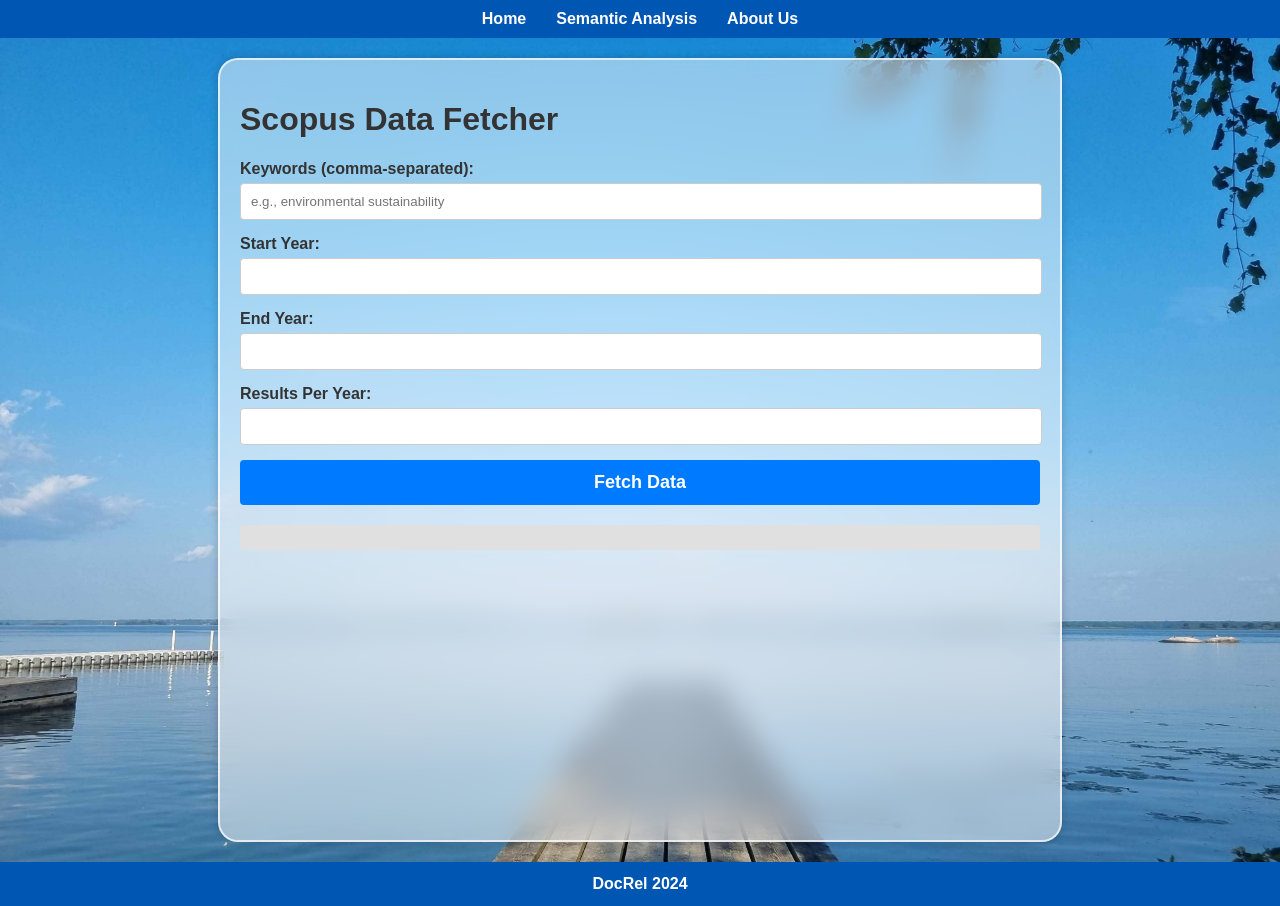
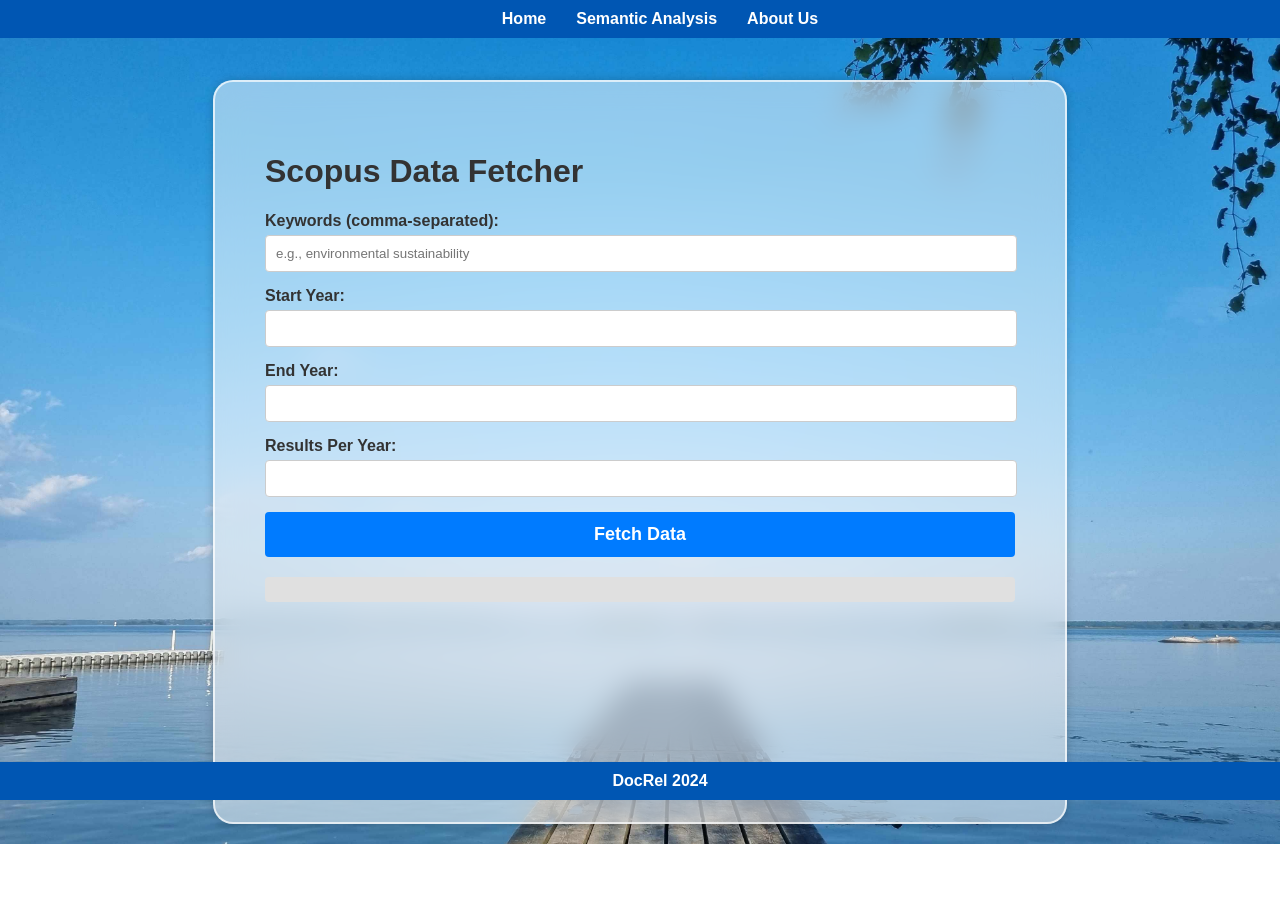
Before and after one commit to RpM-Kinshuk/DocRel, a Flask app: page / in a window 1280 px wide. After the commit the page ends 844 px from the top, so only its background shows below. Run offline with Flask 3, Linux system fonts and the light colour scheme.

Commit message:
Updated styling

```diff
--- a/static/style.css
+++ b/static/style.css
@@ -9,8 +9,9 @@ body {
     margin: 0;
     padding: 0;
     color: #333;
+    display: flex;
     flex-direction: column;
-    min-height: 100vh;
+    min-height: 100vh; /* Ensure the body takes full height */
 }
 
 /* Navigation Bar */
@@ -18,10 +19,14 @@ nav {
     background-color: #0056b3;
     padding: 10px 20px;
     color: #fff;
+    position: fixed; /* Fix the nav bar */
+    top: 0; /* Stick it to the top */
+    width: 100%; /* Make it span across the whole width */
+    z-index: 1000; /* Ensure it stays above other elements */
 }
 
 nav ul {
-    list-style: none;
+    list-style: none; /* Remove bullets */
     padding: 0;
     margin: 0;
     display: flex;
@@ -43,26 +48,53 @@ nav ul li a:hover {
     text-decoration: underline;
 }
 
+/* Footer Styles */
+footer {
+    background-color: #0056b3; /* Same background color as nav */
+    padding: 10px 20px; /* Same padding as nav */
+    color: #fff; /* Same font color as nav */
+    text-align: center; /* Center the text */
+    position: fixed; /* Fix the footer */
+    bottom: 0; /* Stick it to the bottom */
+    width: 100%; /* Make it span across the whole width */
+    z-index: 1000; /* Ensure it stays above other elements */
+    font-weight: bold; /* Same font weight as nav */
+    font-size: 16px; /* Same font size as nav */
+}
+
+footer ul {
+    list-style: none; /* Remove bullets */
+    padding: 0; /* Reset padding */
+    margin: 0; /* Reset margin */
+}
+
+footer a {
+    color: #fff; /* Ensure footer links match nav link colors */
+    text-decoration: none;
+}
+
+footer a:hover {
+    text-decoration: underline; /* Same hover effect as nav */
+}
+
 /* Container */
 .container {
     flex: 1;
-    max-width: 800px;
-    margin: 20px auto;
-    padding: 20px; /* This can stay */
+    width: 100%; /* Allow the container to take full width */
+    max-width: 750px; /* Increase max width for a wider container */
+    margin: 80px auto 20px; /* Keep the same margins for nav and footer */
+    padding: 50px; /* This can stay */
     background: rgba(255, 255, 255, 0.5);
     border: 2px solid rgba(255, 255, 255, 0.7);
     border-radius: 20px;
     backdrop-filter: blur(15px);
     box-shadow: 0 0 10px rgba(0, 0, 0, 0.2);
-    min-height: calc(100vh - 60px);
+    min-height: calc(100vh - 160px); /* Adjusted for fixed nav and footer */
     position: relative;
     z-index: 1;
     overflow-y: auto; /* Allow scrolling in the container */
 }
 
-.container:hover {
-    overflow: auto; /* Prevents overflow on hover */
-}
 
 /* Form Style */
 form {
@@ -141,11 +173,3 @@ form {
     font-size: 18px;
     font-weight: bold;
 }
-
-/* Footer Styles */
-footer {
-    background-color: #0056b3;
-    padding: 3px 20px;
-    color: #fff;
-    text-align: center; /* Center the text */
-}
--- a/templates/base.html
+++ b/templates/base.html
@@ -19,11 +19,9 @@
         {% block content %}{% endblock %}
     </div>
     <footer>
-        <nav>
             <ul>
                 <li><a href="https://github.com/RpM-Kinshuk/DocRel" target="_blank">DocRel 2024</a></li>
             </ul>
-        </nav>
     </footer>
     <script src="{{ url_for('static', filename='script.js') }}"></script>
 </body>
```
